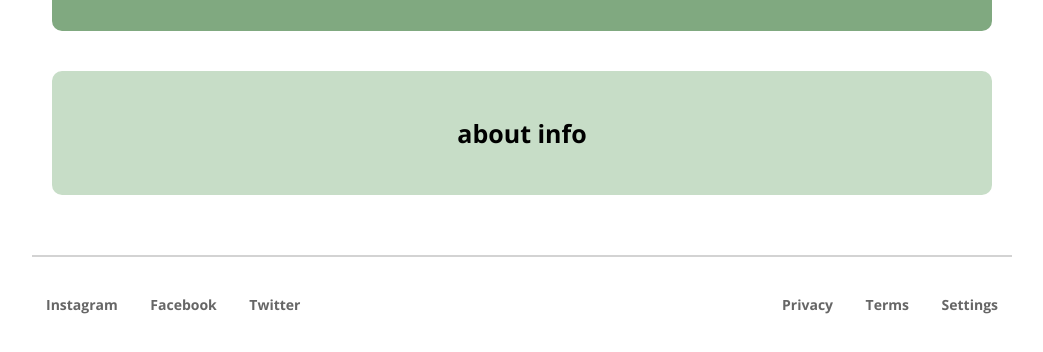
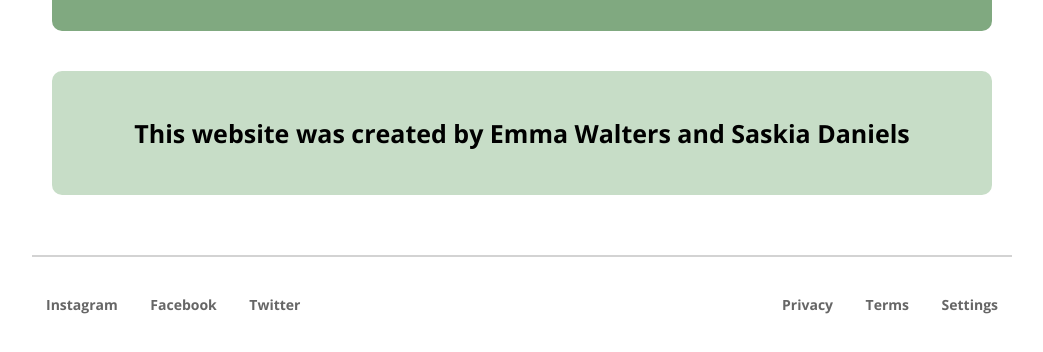
Before and after one commit to emwalters8/team-now, a plain HTML site: page about.html in a window 1280 px wide. Shown: the part 274-626 px from the top of the page, without its empty margins (118-1161 px from the left). Drawn offline with nearby package versions, Linux system fonts and the light colour scheme.

Commit message:
Update about.html

```diff
--- a/about.html
+++ b/about.html
@@ -28,10 +28,10 @@
 <body>
 
     <div class="hub1">
-    <h1> About</h1>
+        <h1>About</h1>
     </div>
     <div class="contentbasic">
-    <p>about info</p>
+    <p>This website was created by Emma Walters and Saskia Daniels</p>
     </div>
 
     <footer>
```
